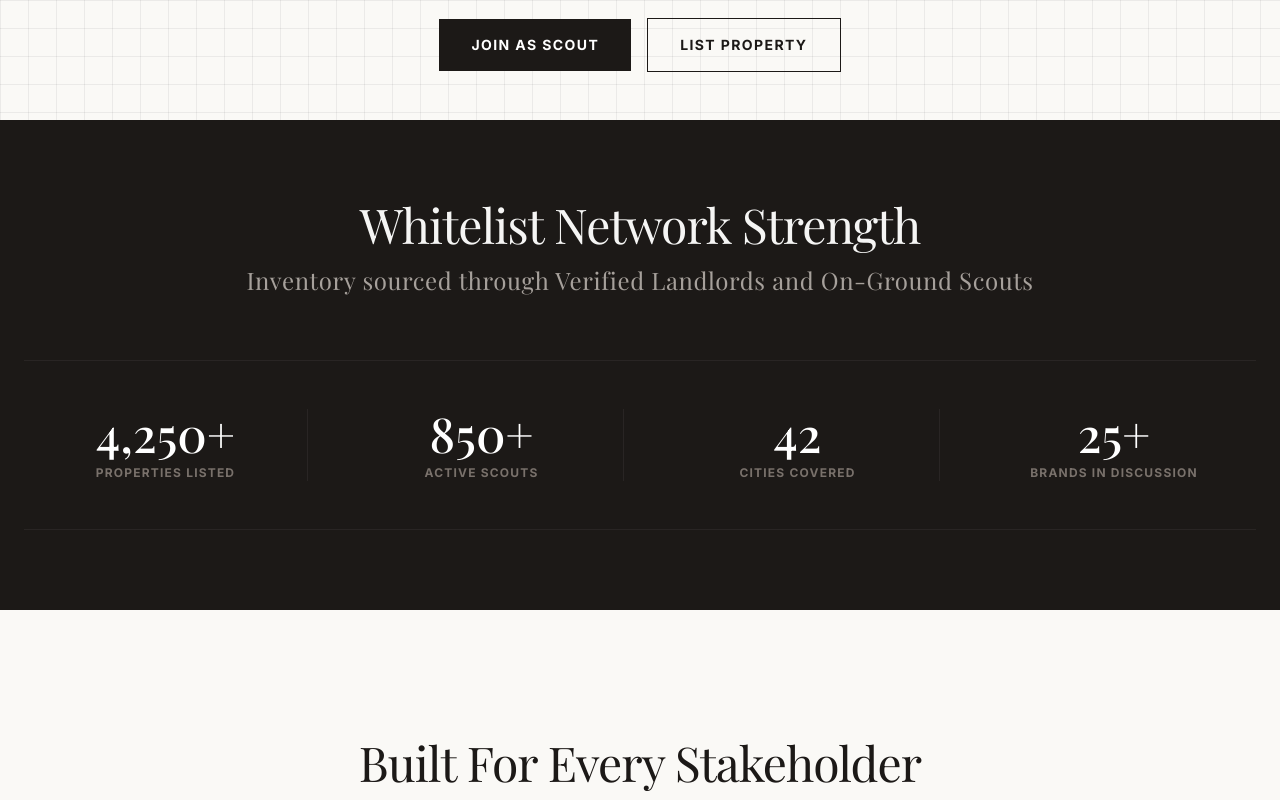
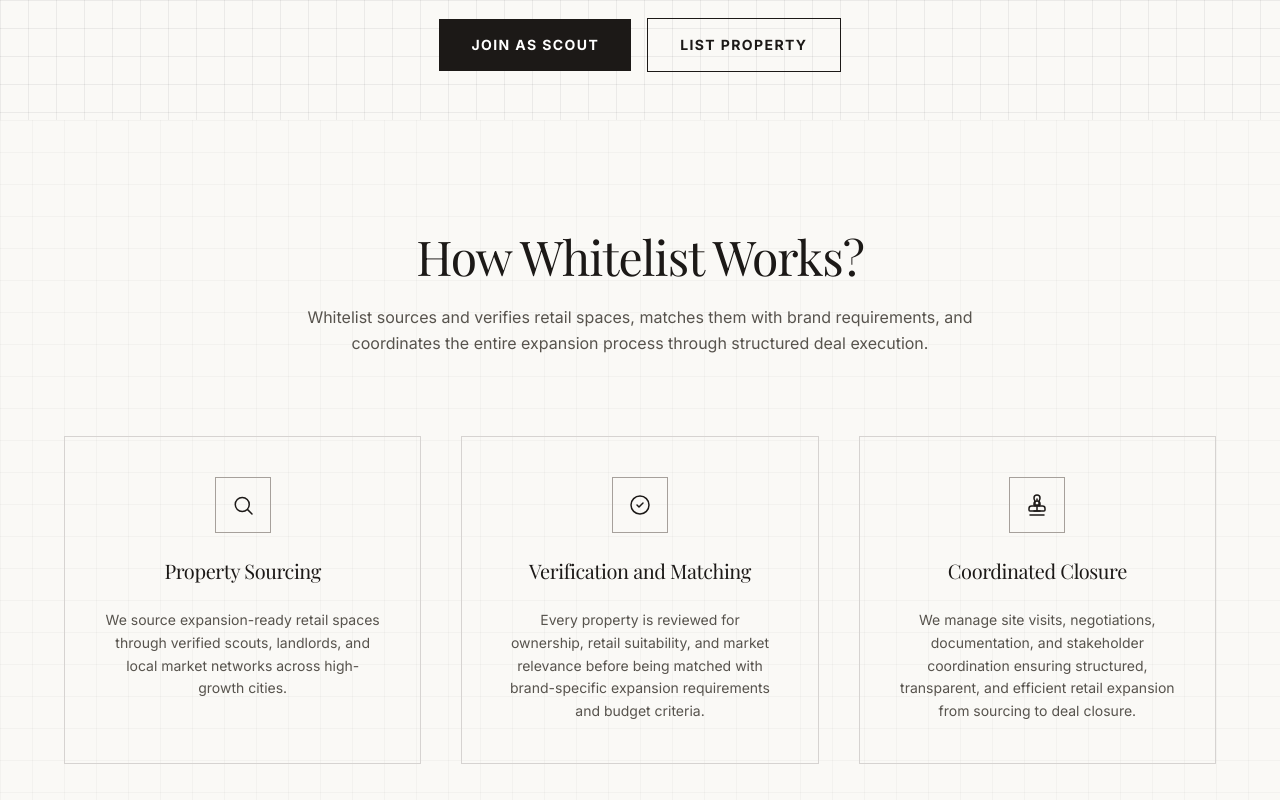
Before and after one commit to Adityadhvn/WhitelistRetail, a Next.js app: page / in a window 1280 px wide. Shown: the part 640-1440 px from the top of the page. Built offline with nearby package versions, Linux system fonts and the light colour scheme; no server answers; a web font is replaced by a local one.

Commit message:
updated scout  dashboard UI and added Properties section in scout dashboard

```diff
--- /dev/null
+++ b/app/dashboard/landlord/page.tsx
@@ -0,0 +1,11 @@
+export default function LandlordDashboard() {
+  return (
+    <div className="min-h-screen bg-white p-10">
+      <h1 className="text-2xl font-semibold">Landlord Dashboard</h1>
+
+      <button className="mt-4 px-6 py-3 border rounded">
+        List Your Property
+      </button>
+    </div>
+  );
+}
--- a/app/dashboard/page.tsx
+++ b/app/dashboard/page.tsx
@@ -3,83 +3,42 @@
 import { useUser } from "@clerk/nextjs";
 import { useQuery } from "convex/react";
 import { api } from "@/convex/_generated/api";
-import ScoutCard from "@/components/ScoutCard";
 import { useRouter } from "next/navigation";
-
-
+import { useEffect } from "react";
 
 export default function Dashboard() {
-
-
-
-
   const router = useRouter();
   const { user } = useUser();
 
+  const dbUser = useQuery(
+    api.users.getUser,
+    user ? { clerkId: user.id } : "skip"
+  );
+
+  // ✅ MOVE useEffect HERE (before returns)
+  useEffect(() => {
+    if (!dbUser) return;
+
+    if (!dbUser.role) {
+      router.push("/onboarding");
+    } else if (dbUser.role === "scout") {
+      router.push("/dashboard/scout");
+    } else if (dbUser.role === "landlord") {
+      router.push("/dashboard/landlord");
+    }
+  }, [dbUser, router]);
+
+  // ⏳ Wait for Clerk
   if (!user) return null;
 
-  const dbUser = useQuery(api.users.getUser, {
-    clerkId: user?.id || "",
-  });
-
+  // ⏳ Loading
   if (dbUser === undefined) {
-    return <div className="text-white p-10">Loading...</div>;
+    return <div className="p-10">Loading...</div>;
   }
 
+  // 👤 First time user
   if (dbUser === null) {
-    return <div className="text-white p-10">Setting up your account...</div>;
-  }
-
-  // If no role → go onboarding
-  if (!dbUser.role) {
-    router.push("/onboarding");
-    return null;
-  }
-
-  // 🧍 SCOUT FLOW
-  if (dbUser.role === "scout") {
-    return (
-      <div className="p-10 text-white bg-black min-h-screen">
-        {dbUser.applicationStatus === "not_applied" && (
-          <button
-            onClick={() =>
-              window.open("SCOUT_FORM_URL", "_blank")
-            }
-            className="px-6 py-3 border"
-          >
-            Apply as Scout
-          </button>
-        )}
-
-        {dbUser.applicationStatus === "under_review" && (
-          <p>Application under review</p>
-        )}
-
-        {dbUser.applicationStatus === "approved" && dbUser.scoutId && (
-          <ScoutCard user={dbUser} />
-        )}
-
-        {dbUser.applicationStatus === "rejected" && (
-          <p>Application not approved</p>
-        )}
-      </div>
-    );
-  }
-
-  // 🏠 LANDLORD FLOW
-  if (dbUser.role === "landlord") {
-    return (
-      <div className="p-10 text-white bg-black min-h-screen">
-        <button
-          onClick={() =>
-            window.open("LANDLORD_FORM_URL", "_blank")
-          }
-          className="px-6 py-3 border"
-        >
-          List Your Property
-        </button>
-      </div>
-    );
+    return <div className="p-10">Setting up your account...</div>;
   }
 
   return null;
--- a/app/page.tsx
+++ b/app/page.tsx
@@ -3,9 +3,11 @@
 import { motion, Variants } from "motion/react";
 import Navbar from "@/components/Navbar";
 import Link from "next/link";
-import { Shield, Zap, Globe, ArrowRight } from "lucide-react";
+import { Shield, Zap, Globe, ArrowRight, StampIcon } from "lucide-react";
 import { SignedIn, SignedOut, SignUpButton } from "@clerk/nextjs";
 import { useState, useRef, useEffect } from "react";
+import { Search, BadgeCheck, Handshake } from "lucide-react";
+
 
 
 const staggerContainer: Variants = {
@@ -85,7 +87,7 @@
       {/* Hero Section */}
       <section
         onMouseMove={!isMobile ? handleMouseMove : undefined}
-        className="min-h-[85vh] flex flex-col items-center justify-center px-6 text-center relative overflow-hidden"
+        className="relative min-h-[85vh] flex flex-col items-center justify-center px-6 text-center relative overflow-hidden"
       >
       {/* Base Grid */}
           <div
@@ -163,8 +165,108 @@
         </motion.div>
       </section>
 
+
+
+            {/* 🔥 HOW WHITELIST WORKS */}
+      <section className="relative py-28 px-6 bg-[#Faf9f6] text-stone-900 overflow-hidden">
+
+        {/* Subtle Grid Background (matches your hero) */}
+        <div className="absolute inset-0 opacity-50 pointer-events-none bg-[linear-gradient(to_right,rgba(0,0,0,0.06)_1px,transparent_1px),linear-gradient(to_bottom,rgba(0,0,0,0.06)_1px,transparent_1px)] bg-[size:32px_32px]" />
+
+        <div className="relative max-w-6xl mx-auto text-center space-y-20">
+
+          {/* Heading */}
+          <div className="space-y-6">
+            <h2 className="text-4xl md:text-5xl font-serif tracking-tight">
+              How Whitelist Works?
+            </h2>
+
+            <p className="max-w-2xl mx-auto text-stone-600 leading-relaxed">
+              Whitelist sources and verifies retail spaces, matches them with brand
+              requirements, and coordinates the entire expansion process through
+              structured deal execution.
+            </p>
+          </div>
+
+          {/* Cards */}
+          <div className="grid grid-cols-1 md:grid-cols-3 gap-10">
+
+            {/* CARD 1 */}
+            <div className="group border border-stone-300 p-10 space-y-6 bg-transparent transition hover:shadow-lg hover:-translate-y-1">
+              <div className="flex justify-center">
+                <div className="w-14 h-14 border border-stone-400 flex items-center justify-center transition group-hover:border-stone-600">
+                  <svg className="w-6 h-6" fill="none" stroke="currentColor" strokeWidth="1.5" viewBox="0 0 24 24">
+                    <path strokeLinecap="round" strokeLinejoin="round" d="M21 21l-4.35-4.35m1.6-5.15a7 7 0 11-14 0 7 7 0 0114 0z" />
+                  </svg>
+                </div>
+              </div>
+
+              <h3 className="font-serif text-xl">
+                Property Sourcing
+              </h3>
+
+              <p className="text-sm text-stone-600 leading-relaxed">
+                We source expansion-ready retail spaces through verified scouts,
+                landlords, and local market networks across high-growth cities.
+              </p>
+            </div>
+
+            {/* CARD 2 */}
+            <div className="group border border-stone-300 p-10 space-y-6 bg-transparent transition hover:shadow-lg hover:-translate-y-1">
+              <div className="flex justify-center">
+                <div className="w-14 h-14 border border-stone-400 flex items-center justify-center transition group-hover:border-stone-600">
+                  <svg className="w-6 h-6" fill="none" stroke="currentColor" strokeWidth="1.5" viewBox="0 0 24 24">
+                    <path strokeLinecap="round" strokeLinejoin="round" d="M9 12l2 2 4-4m6 2a9 9 0 11-18 0 9 9 0 0118 0z" />
+                  </svg>
+                </div>
+              </div>
+
+              <h3 className="font-serif text-xl">
+                Verification and Matching
+              </h3>
+
+              <p className="text-sm text-stone-600 leading-relaxed">
+                Every property is reviewed for ownership, retail suitability, and
+                market relevance before being matched with brand-specific expansion
+                requirements and budget criteria.
+              </p>
+            </div>
+
+            {/* CARD 3 */}
+            <div className="group border border-stone-300 p-10 space-y-6 bg-transparent transition hover:shadow-lg hover:-translate-y-1">
+              <div className="flex justify-center">
+                <div className="w-14 h-14 border border-stone-400 flex items-center justify-center transition group-hover:border-stone-600">
+                  <StampIcon className="w-6 h-6" fill="none" stroke="currentColor" strokeWidth="1.5" viewBox="0 0 24 24">
+                    <path strokeLinecap="round" strokeLinejoin="round" d="M12 8c-1.657 0-3 1.343-3 3v1h6v-1c0-1.657-1.343-3-3-3zm0 0V6m0 6v6m0 0H9m3 0h3" />
+                  </StampIcon>
+                </div>
+              </div>
+
+              <h3 className="font-serif text-xl">
+                Coordinated Closure
+              </h3>
+
+              <p className="text-sm text-stone-600 leading-relaxed">
+                We manage site visits, negotiations, documentation, and stakeholder
+                coordination ensuring structured, transparent, and efficient retail
+                expansion from sourcing to deal closure.
+              </p>
+            </div>
+
+          </div>
+        </div>
+      </section>
+
+
+
+
+
+
+
+
       {/* Network Strength Section */}
-      <section className="py-20 bg-stone-900 text-stone-100">
+      <section className="relative py-20 bg-stone-900 text-stone-100">
+
         <div className="max-w-7xl mx-auto px-6">
           <div className="text-center mb-16">
             <h2 className="text-3xl md:text-5xl font-serif mb-4">Whitelist Network Strength</h2>
@@ -191,6 +293,7 @@
             ))}
           </div>
         </div>
+
       </section>
 
       {/* Stakeholders Section */}
--- a/convex/properties.ts
+++ b/convex/properties.ts
@@ -25,10 +25,13 @@
 export const getScoutInventory = query({
   args: { scoutId: v.id("users") },
   handler: async (ctx, args) => {
-    return await ctx.db
+    const properties = await ctx.db
       .query("properties")
       .withIndex("by_scout", (q) => q.eq("scoutId", args.scoutId))
       .collect();
+
+    // 🔥 filter approved only
+    return properties.filter((p) => p.status === "approved");
   },
 });
 
--- a/convex/schema.ts
+++ b/convex/schema.ts
@@ -7,10 +7,33 @@
     name: v.string(),
     email: v.string(),
     role: v.string(),
-
     applicationStatus: v.string(),
     scoutId: v.optional(v.string()),
-
     createdAt: v.number(),
   }).index("by_clerkId", ["clerkId"]),
+
+  properties: defineTable({
+    title: v.string(),
+    teaser: v.string(),
+    description: v.string(),
+    address: v.string(),
+    city: v.string(),
+    sqft: v.number(),
+
+    scoutId: v.id("users"), // 🔥 important
+
+    mediaStorageIds: v.array(v.string()),
+    potentialCommission: v.number(),
+
+    status: v.string(), // pending / approved / rejected
+  }).index("by_scout", ["scoutId"]),
+
+  brand_leads: defineTable({
+    brandName: v.string(),
+    requirementSpecs: v.string(),
+    city: v.string(),
+    sqft: v.number(),
+    contactDetails: v.string(),
+    status: v.string(),
+  }),
 });
```
Also changed, not shown: app/dashboard/scout/page.tsx (+75 -10 lines).
